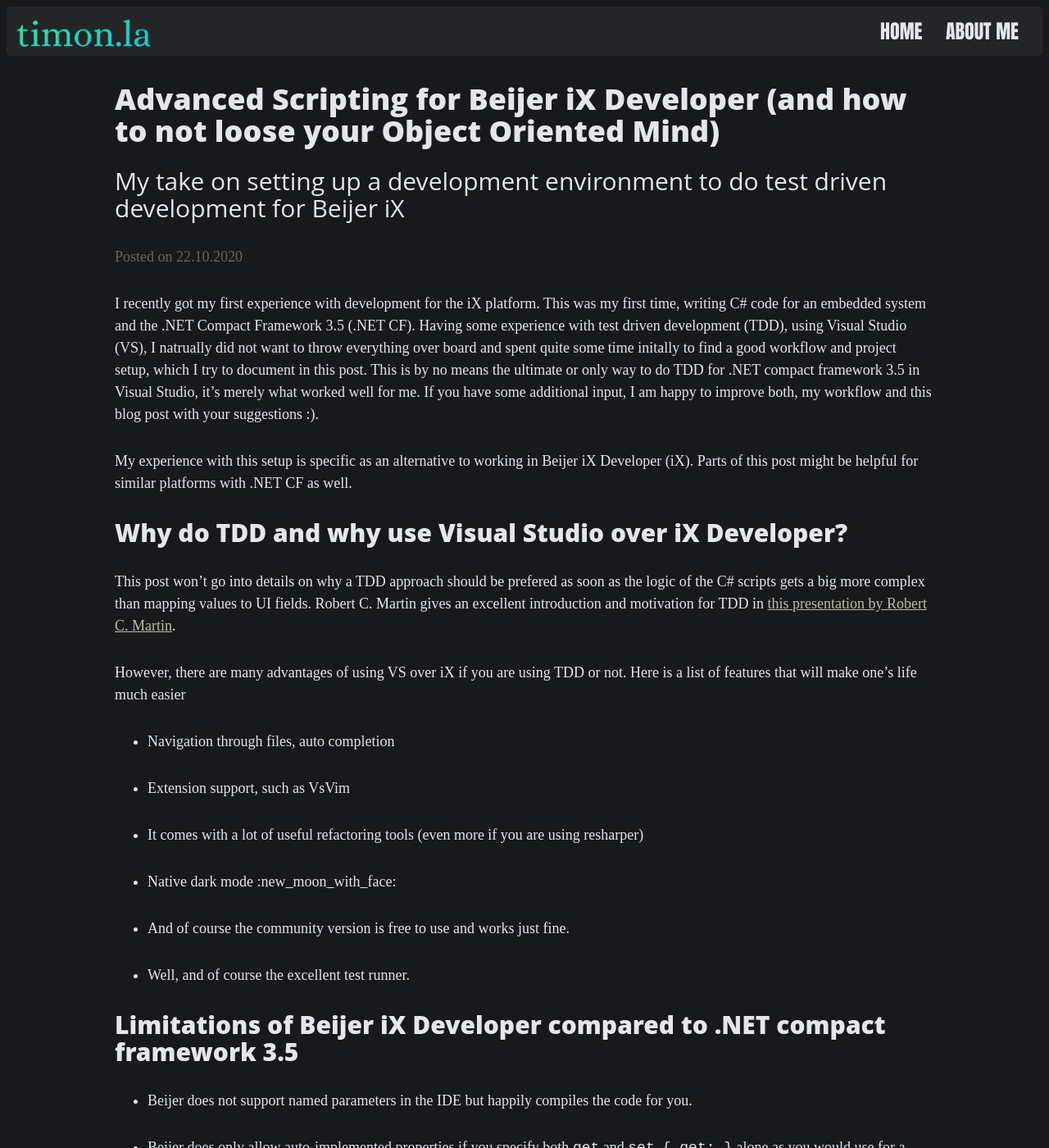
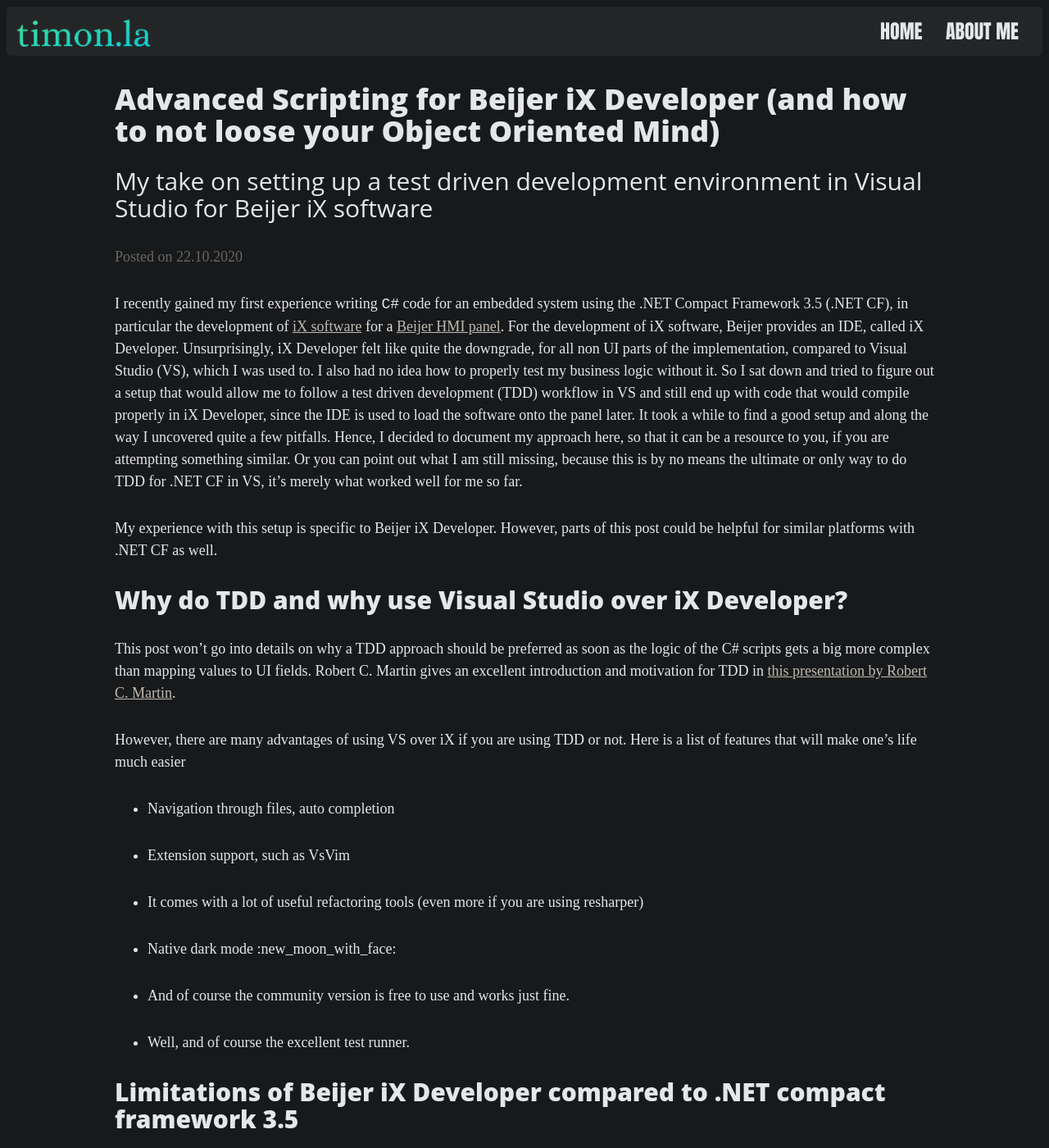
Before and after one commit to timonla/timonla.github.io, a Jekyll site: the page built from _posts/2020-10-22-tdd-for-ix.md, in a window 1280 px wide and 1400 px high. Shown: the whole window at 82% size. Built offline with Jekyll 4.4.1, drawn with Linux system fonts in a browser that asks for light colours; nearby versions of some CDN libraries; some of the changed text lies outside the part shown.

Commit message:
Rewrite introduction for tdd for ix post

```diff
--- a/_posts/2020-10-22-tdd-for-ix.md
+++ b/_posts/2020-10-22-tdd-for-ix.md
@@ -1,30 +1,34 @@
 ---
 layout: post
 title: "Advanced Scripting for Beijer iX Developer (and how to not loose your Object Oriented Mind)"
-subtitle: "My take on setting up a development environment to do test driven development for Beijer iX"
+subtitle: "My take on setting up a test driven development environment in Visual Studio for Beijer iX software"
 date: 2020-10-22
 permalink: "/blog/tdd-for-ix/"
 thumbnail: "/assets/img/blog/thumbnails/tdd-for-ix.png"
 hidden: true
 ---
 
-I recently got my first experience with development for the iX platform.
-This was my first time, writing C# code for an embedded system and the .NET
-Compact Framework 3.5 (.NET CF).
-Having some experience with test driven development (TDD), using Visual Studio
-(VS), I natrually did not want to throw everything over board and spent quite
-some time initally to find a good workflow and project setup, which I try to
-document in this post.
-This is by no means the ultimate or only way to do TDD for .NET compact framework 3.5 in Visual Studio, it's merely what worked well for me.
-If you have some additional input, I am happy to improve both, my workflow and this blog post with your suggestions :).
+I recently gained my first experience writing `C#` code for an embedded system using the .NET Compact Framework 3.5 (.NET CF),
+in particular the development of [iX software](https://www.beijerelectronics.com/en/Products/Operator___panels/iX___Software)
+for a [Beijer HMI panel](https://www.beijerelectronics.com/en/Products/Operator___panels).
+For the development of iX software, Beijer provides an IDE, called iX Developer.
+Unsurprisingly, iX Developer felt like quite the downgrade, for all non UI parts of the implementation, compared to
+Visual Studio (VS), which I was used to.
+I also had no idea how to properly test my business logic without it.
+So I sat down and tried to figure out a setup that would allow me to follow a test driven development (TDD)
+workflow in VS and still end up with code that would compile properly in iX Developer,
+since the IDE is used to load the software onto the panel later.
+It took a while to find a good setup and along the way I uncovered quite a few pitfalls.
+Hence, I decided to document my approach here, so that it can be a resource to you, if you are attempting something similar.
+Or you can point out what I am still missing, because this is by no means the ultimate or only way to do TDD
+for .NET CF in VS, it's merely what worked well for me so far.
 
-My experience with this setup is specific as an alternative to working in Beijer
-iX Developer (iX). Parts of this post might be helpful for similar platforms
-with .NET CF as well.
+My experience with this setup is specific to Beijer iX Developer.
+However, parts of this post could be helpful for similar platforms with .NET CF as well.
 
 ## Why do TDD and why use Visual Studio over iX Developer?
 
-This post won't go into details on why a TDD approach should be prefered as soon
+This post won't go into details on why a TDD approach should be preferred as soon
 as the logic of the C# scripts gets a  big more complex than mapping values to
 UI fields.
 Robert C. Martin gives an excellent introduction and motivation for TDD in
```
Also changed, not shown: other parts of _posts/2020-10-22-tdd-for-ix.md (+1 -1 lines).
